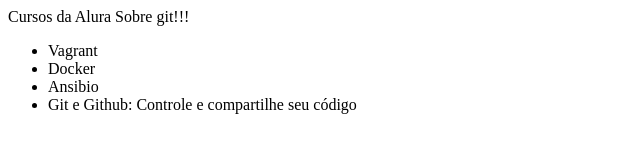
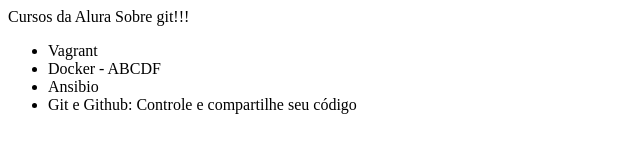
Before and after one commit to CaioLima96/Git-e-Github, a plain HTML site: page index.html in a window 1280 px wide. Shown: the full height of the page, 0-640 px from the left. Drawn offline with Linux system fonts and the light colour scheme.

Commit message:
correção no nome do curso Docker

```diff
--- a/index.html
+++ b/index.html
@@ -8,7 +8,7 @@
     <body>
         <ul>
             <li>Vagrant</li>
-            <li>Docker</li>
+            <li>Docker - ABCDF</li>
             <li>Ansibio</li>
             <li>Git e Github: Controle e compartilhe seu código</li>
         </ul>
```
